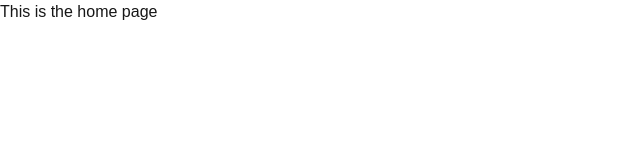
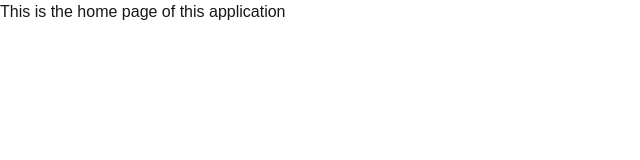
Before and after one commit to amanzecodes/yc_directory, a Next.js app: page / in a window 1280 px wide. Shown: the top 160 px of the page, without its empty margins (0-640 px from the left). Built offline with nearby package versions, Linux system fonts and the light colour scheme.

Commit message:
setting up the layout for the application

```diff
--- /dev/null
+++ b/auth.ts
@@ -0,0 +1,6 @@
+import NextAuth from "next-auth"
+import GitHub from "next-auth/providers/github"
+
+export const { handlers, signIn, signOut, auth } = NextAuth({
+  providers: [GitHub],
+})
--- /dev/null
+++ b/src/app/(root)/layout.tsx
@@ -0,0 +1,5 @@
+export default function Layout({
+  children,
+}: Readonly<{ children: React.ReactNode }>) {
+  return <main className="font-work-sans">{children}</main>;
+}
--- /dev/null
+++ b/src/app/(root)/page.tsx
@@ -0,0 +1,9 @@
+import React from 'react'
+
+const Home = () => {
+  return (
+    <div>This is the home page of this application</div>
+  )
+}
+
+export default Home
--- /dev/null
+++ b/src/app/api/auth/[...nextauth]/route.ts
@@ -0,0 +1,2 @@
+import { handlers } from "../../../../../auth"
+export const { GET, POST } = handlers
--- a/src/app/page.tsx
+++ /dev/null
@@ -1,9 +0,0 @@
-export default function Home() {
-  return (
-    <>
-      <div>
-        This is the home page
-      </div>
-    </>
-  );
-}
```
